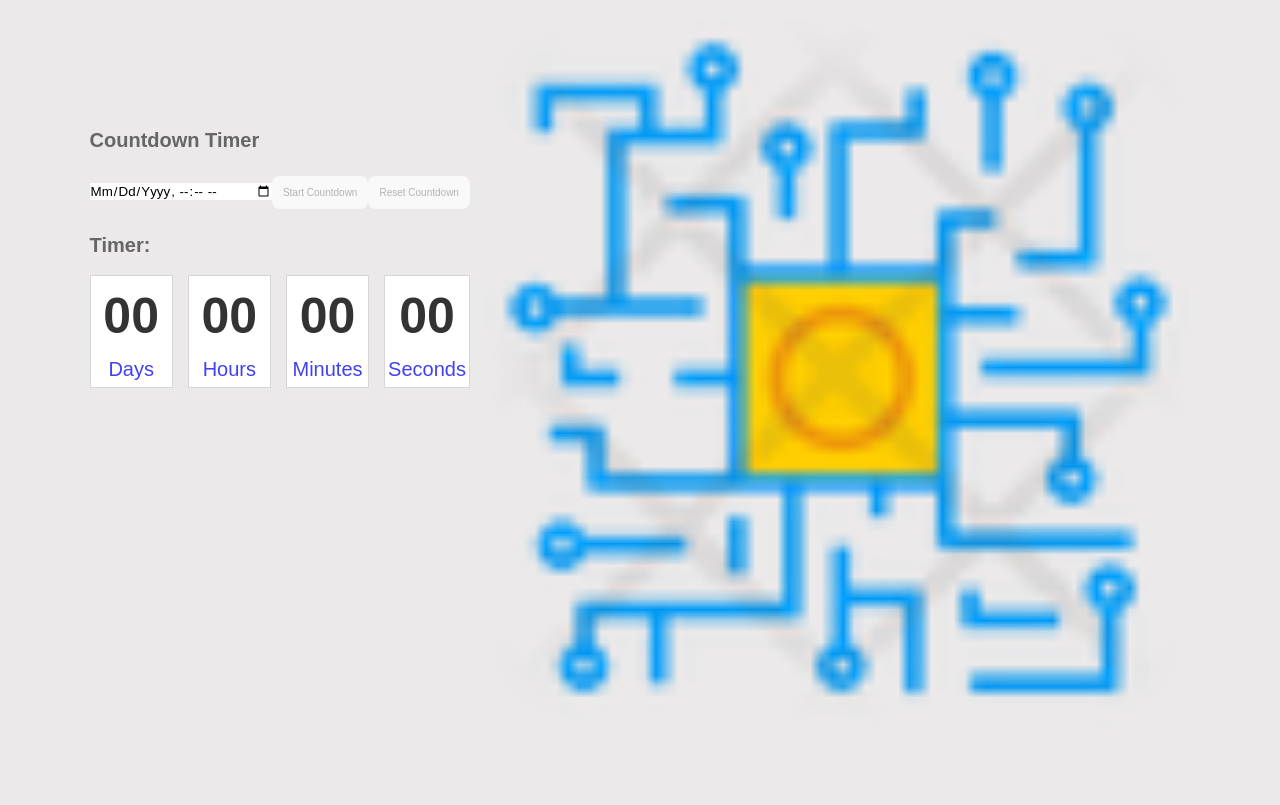
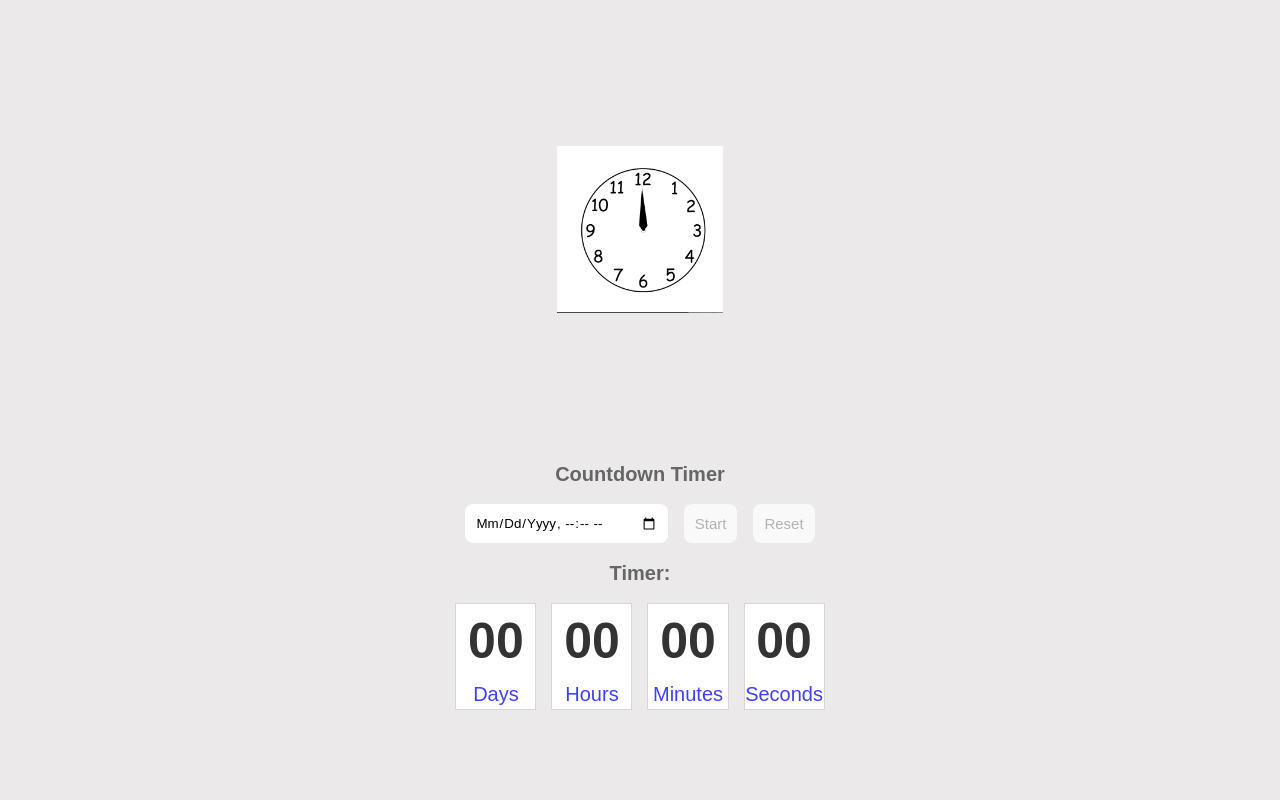
Before and after one commit to Muriuki254/countdown-timer, a React (Vite) app: page / in a window 1280 px wide. Built offline with nearby package versions, Linux system fonts and the light colour scheme.

Commit message:
quick fix

```diff
--- a/src/App.css
+++ b/src/App.css
@@ -9,9 +9,12 @@
   border: none;
   text-transform: capitalize;
 }
+
+
 .container {
   display: flex;
   align-items: center;
+  flex-direction: column-reverse;
   flex-wrap: wrap;
   padding: 20px 7%;
   min-height: 100vh;
@@ -26,27 +29,36 @@
   font-size: 20px;
   color: #666;
   padding: 5px 0;
+  text-align: center;
 }
 .container .input {
   display: flex;
-  flex-direction: column;
   justify-content: space-between;
   gap: 1rem;
-  margin: 10px 0;
+  margin: 10px ;
+}
+.container .input input {
+  padding: 10px ;
+  width: 100%;
+  transition: .2s ease-out ;
+  text-decoration: none;
+  border-radius: 8px;
 }
 .container .input button {
   padding: 10px ;
-  gap: 10px;
-  font-size: 10px;
+  gap: 4px;
+  font-size: 15px;
   transition: .2s ease-out ;
   text-decoration: none;
 }
 .container .image {
-  flex: 1 1 400px;
+  margin:  auto;
+  width: 15%;
+
 }
-.container .image img {
-  width: 100%;
-}
+/* .container .image img {
+  width: 10%;
+} */
 
 .container .content .title {
   font-size: 40px;
@@ -64,7 +76,7 @@
 }
 .container .content .count-down .box {
   flex: 1 1 20px;
-  padding: 3px;
+  /* padding: 3px; */
   text-align: center;
   border: 1px solid #3333;
   background: #fff;
--- a/src/App.jsx
+++ b/src/App.jsx
@@ -1,5 +1,5 @@
 import { useState, useEffect } from 'react'
-import img from './images/img-svg (2).png'
+import img from './images/RTA7xXGTL.gif'
 import './App.css'
 
 function App() {
@@ -54,13 +54,13 @@ function App() {
 
     return (
       <div className="container">
-        <div className="input">
+        <div >
             <h2 className="state">Countdown Timer</h2>
-            <div>
+            <div className="input">
                 <input type="datetime-local" value={countdownTime} onChange={(e) => setCountdownTime(e.target.value)} />
-                <button onClick={handleCountdownStart} disabled={!countdownTime || isCounting}>Start Countdown</button>
-                <button onClick={handleCountdownReset} disabled={!isCounting}>Reset Countdown</button>
-        </div>
+                <button onClick={handleCountdownStart} disabled={!countdownTime || isCounting}>Start</button>
+                <button onClick={handleCountdownReset} disabled={!isCounting}>Reset</button>
+            </div>
         <div className="content">
           {isCounting ? (
             <div>
--- a/src/index.css
+++ b/src/index.css
@@ -43,6 +43,7 @@ button {
 }
 button:hover {
   border-color: #646cff;
+  transform: scaleX(1.02) scaleY(1.02);
 }
 button:focus,
 button:focus-visible {
```
Also changed, not shown: src/images/RTA7xXGTL.gif (added), src/images/biy6ExEET.gif (added).
